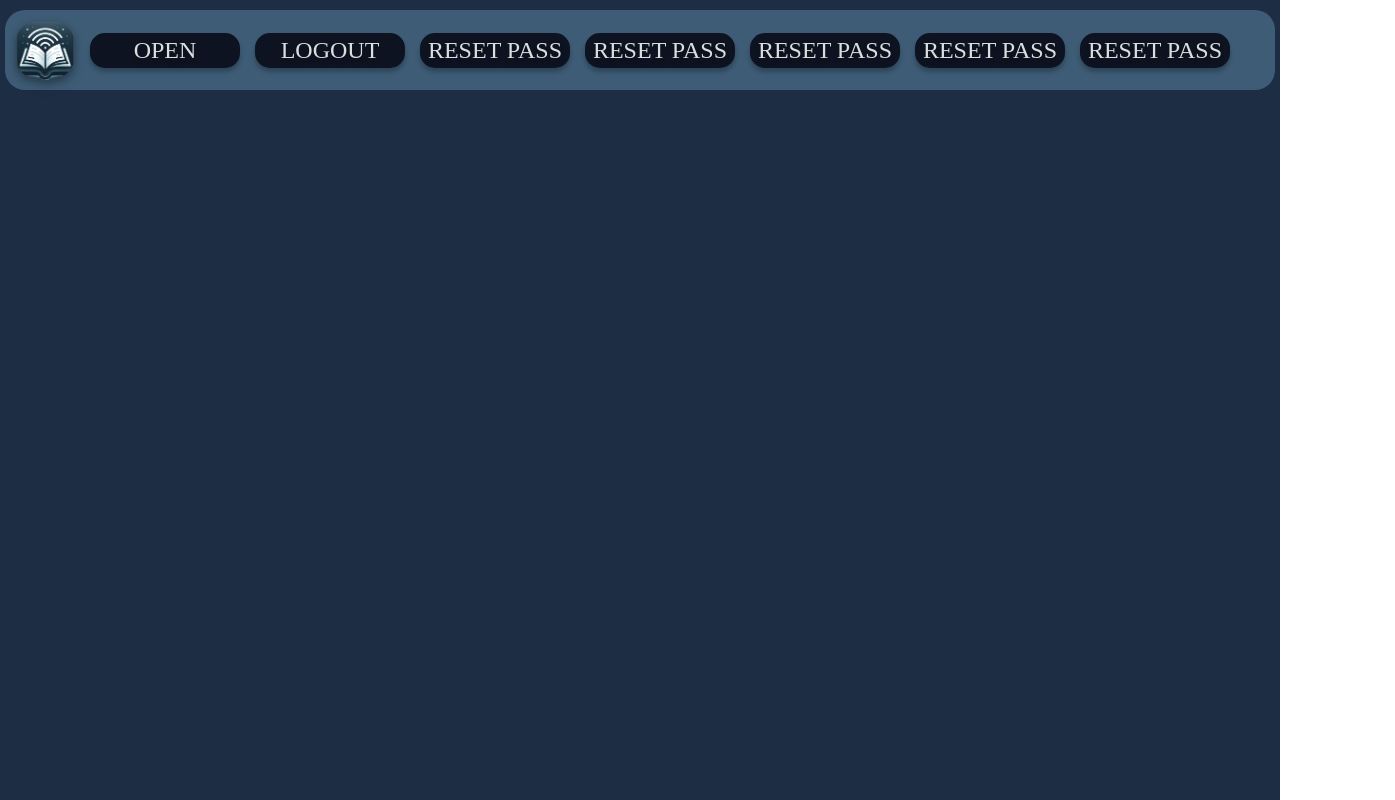
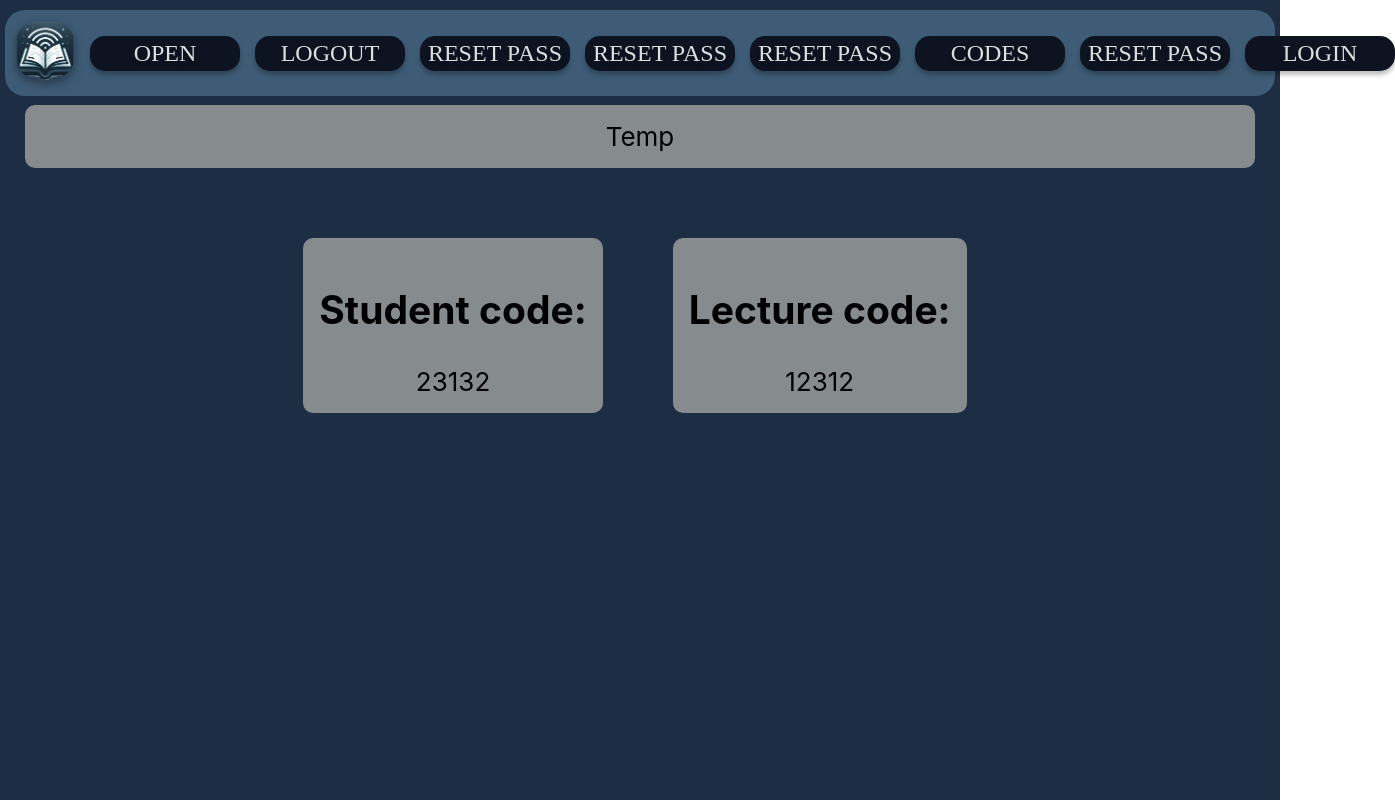
Before and after one commit to PZSP2-translator/lecture-translator, a React (Create React App) app in the folder frontend/: page /codes in a window 1280 px wide. Shown: the whole page, 1395 px wide, since content can reach past the window. Built offline with nearby package versions, Linux system fonts and the light colour scheme.

Commit message:
Add vievs for Login, Change password and CreateLecture

```diff
--- a/frontend/src/components/CreateLecture.js
+++ b/frontend/src/components/CreateLecture.js
@@ -0,0 +1,35 @@
+import React from 'react';
+import "./index.css";
+import { useState } from 'react';
+
+const CreateLecture = () => {
+    const [title, SetTitle] = useState("Temp");
+    const [studentCode, SetStudentCode] = useState("23132");
+    const [lectureCode, SetLectureCode] = useState("12312");
+
+    return (
+        <div className="component-container">
+            <div className="component-title">{title}</div>
+                <div className="divider">
+                    <div className="element">
+                        <div className="enter-box">
+                            <h2>Student code:</h2>
+                            {studentCode}
+                        </div>
+                    </div>
+                    <div className="element">
+                        <div className="enter-box">
+                        <h2>Lecture code:</h2>
+                            {lectureCode}
+                        </div>
+                    </div>
+                </div>
+            </div>
+    );
+};
+
+export default CreateLecture;
+
+// TODO
+// zftechować kody po utworzeniu przez useEffect
+// Może dać przycisk do kopiowania obok kodu wykładu
--- a/frontend/src/components/Header.css
+++ b/frontend/src/components/Header.css
@@ -63,3 +63,7 @@
     color: #DBDEDE;
     text-shadow: 0px 4px 4px rgba(0, 0, 0, 0.25);
   }
+
+  .no-underscore {
+    text-decoration: none;
+  }
--- a/frontend/src/components/Header.js
+++ b/frontend/src/components/Header.js
@@ -1,12 +1,15 @@
 import React from 'react';
 import './Header.css';
 import logoImage from './pzsp2icon.png';
+import { Link } from 'react-router-dom';
 
 const Header = () => {
   return (
     <header className='container'>
         <div className="navbar">
+        <Link to="/">
           <img src={logoImage} alt="Home" className="image" />
+        </Link>
           <div className="frame">
             <div className="link">Open</div>
           </div>
@@ -22,12 +25,23 @@ const Header = () => {
           <div className="frame">
             <div className="link">Reset Pass</div>
           </div>
+          <Link to="/codes" className='no-underscore'>
+            <div className="frame">
+              <div className="link">Codes</div>
+            </div>
+          </Link>
+          <Link to="/passwd" className='no-underscore'>
             <div className="frame">
               <div className="link">Reset Pass</div>
             </div>
+          </Link>
+
+          <Link to="/login" className='no-underscore'>
             <div className="frame">
-            <div className="link">Reset Pass</div>
+              <div className="link">Login</div>
             </div>
+          </Link>
+
 
         </div>
     </header>
--- a/frontend/src/components/Homepage.js
+++ b/frontend/src/components/Homepage.js
@@ -1,9 +1,53 @@
 import React from 'react';
+import "./index.css";
+import { useState } from 'react';
 
 const HomePage = () => {
+    const [title, setTitle] = useState("");
+    const [code, setCode] = useState("");
+
+    const handleCreate = () => {
+        console.log(title);
+      };
+
+    const handleJoin = () => {
+        console.log(code);
+      };
+
     return (
-        <div className="text-center">
-            <h1 className="display-4">Welcome</h1>
+        <div className="divider">
+            <div className="element">
+                <div className="component-title">Create a new Lecture</div>
+                <div className="enter-box">
+                    <h2>Lecuture name:</h2>
+                    <input
+                        type="text"
+                        placeholder="Title"
+                        id="title"
+                        value={title}
+                        onChange={(e) => setTitle(e.target.value)}
+                    />
+                </div>
+                <button type="submit"
+                    onClick={handleCreate}>Create
+                </button>
+            </div>
+            <div className="element">
+                <div className="component-title">Join Lecture by code</div>
+                <div className="enter-box">
+                    <h2>Lecuture code:</h2>
+                    <input
+                        type="text"
+                        placeholder="Code"
+                        id="code"
+                        value={code}
+                        onChange={(e) => setCode(e.target.value)}
+                    />
+                </div>
+                <button type="submit"
+                    onClick={handleJoin}>Join
+                </button>
+            </div>
         </div>
     );
 };
--- a/frontend/src/components/Login.js
+++ b/frontend/src/components/Login.js
@@ -0,0 +1,43 @@
+import React from "react";
+import "./index.css";
+import { useState } from "react";
+import { Link } from 'react-router-dom';
+
+
+function Login() {
+  const [username, setUsername] = useState("");
+  const [password, setPassword] = useState("");
+
+  const handleLogin = () => {
+    console.log(username, password);
+  };
+  return (
+    <div className="component-container">
+      <div className="component-title">Login</div>
+      <input
+          type="text"
+          placeholder="Username"
+          id="username"
+          value={username}
+          onChange={(e) => setUsername(e.target.value)}
+      />
+        <input
+          type="password"
+          placeholder="Password"
+          id="password"
+          value={password}
+          onChange={(e) => setPassword(e.target.value)}
+      />
+      <button type="submit"
+        onClick={handleLogin}>Confirm
+      </button>
+      <Link to="/register">
+        <button>
+          Register
+        </button>
+      </Link>
+    </div>
+  );
+}
+
+export default Login;
--- a/frontend/src/components/Password.js
+++ b/frontend/src/components/Password.js
@@ -0,0 +1,42 @@
+import React from "react";
+import "./index.css";
+import { useState } from "react";
+
+
+function ChangePassword() {
+  const [password, setPassword] = useState("");
+  const [confirm, setConfirm] = useState("");
+
+  const handleChange = () => {
+    if (password === confirm){
+        console.log("Same")
+    }
+    else{
+        console.log("Different")
+    }
+  };
+  return (
+    <div className="component-container">
+      <div className="component-title">Login</div>
+      <input
+          type="password"
+          placeholder="Password"
+          id="password"
+          value={password}
+          onChange={(e) => setPassword(e.target.value)}
+      />
+        <input
+          type="password"
+          placeholder="Confirm Password"
+          id="confirm"
+          value={confirm}
+          onChange={(e) => setConfirm(e.target.value)}
+      />
+      <button type="submit"
+        onClick={handleChange}>Confirm
+      </button>
+    </div>
+  );
+}
+
+export default ChangePassword;
--- a/frontend/src/components/Account/Register.js
+++ b/frontend/src/components/Register.js
@@ -1,5 +1,5 @@
 import React from "react";
-import "./Register.css";
+import "./index.css";
 import { useState } from "react";
 
 
--- a/frontend/src/components/Account/Register.css
+++ b/frontend/src/components/index.css
@@ -16,6 +16,10 @@
   }
 
 
+  .component-title + .divider {
+    margin-top: -150px;
+  }
+
   .component-title {
     justify-content: center;
     align-items:start;
@@ -29,6 +33,8 @@
     border-radius: 10px;
     background-color: rgba(240, 235, 216, 0.5);
   }
+
+
 
   input {
     justify-content: center;
@@ -55,3 +61,47 @@
     cursor:pointer;
     font-weight: bold;
   }
+
+
+  .divider {
+    display: flex;
+  }
+
+
+  .divider > * {
+    margin-top: 100px;
+  }
+
+  .element {
+    flex: 1;
+    padding: 10px;
+    margin-right: 10px;
+    text-align: center;
+    display: flex;
+    flex-direction: column;
+    align-items: center;
+  }
+
+  .enter-box {
+    flex-direction: column;
+    justify-content: center;
+    align-items: center;
+    padding: 16px;
+    width:fit-content;
+    margin-bottom: 100px;
+    margin-left: 20px;
+    margin-right: 20px;
+    font-size: 6xl;
+    white-space: nowrap;
+    border-radius: 10px;
+    background-color: rgba(240, 235, 216, 0.5);
+  }
+
+  .enter-box > input {
+    width: 200px;
+  }
+
+  .element > button {
+    margin-top: 10px;
+    width: 150px;
+  }
```
Also changed, not shown: frontend/src/AppRoutes.js (+17 -1 lines), frontend/src/logo.svg (deleted). Lines whose indentation alone changed are shown as unchanged.
